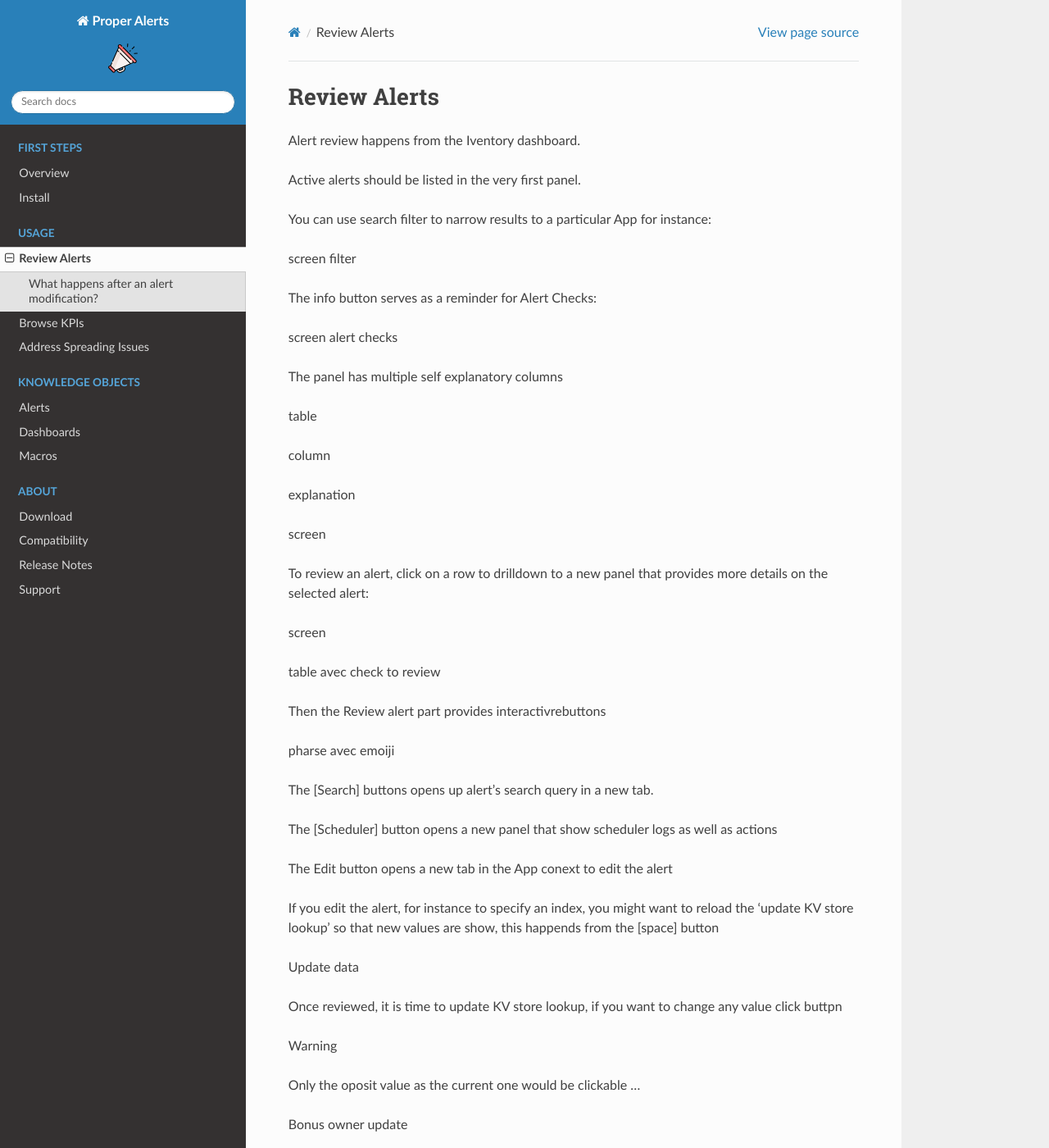
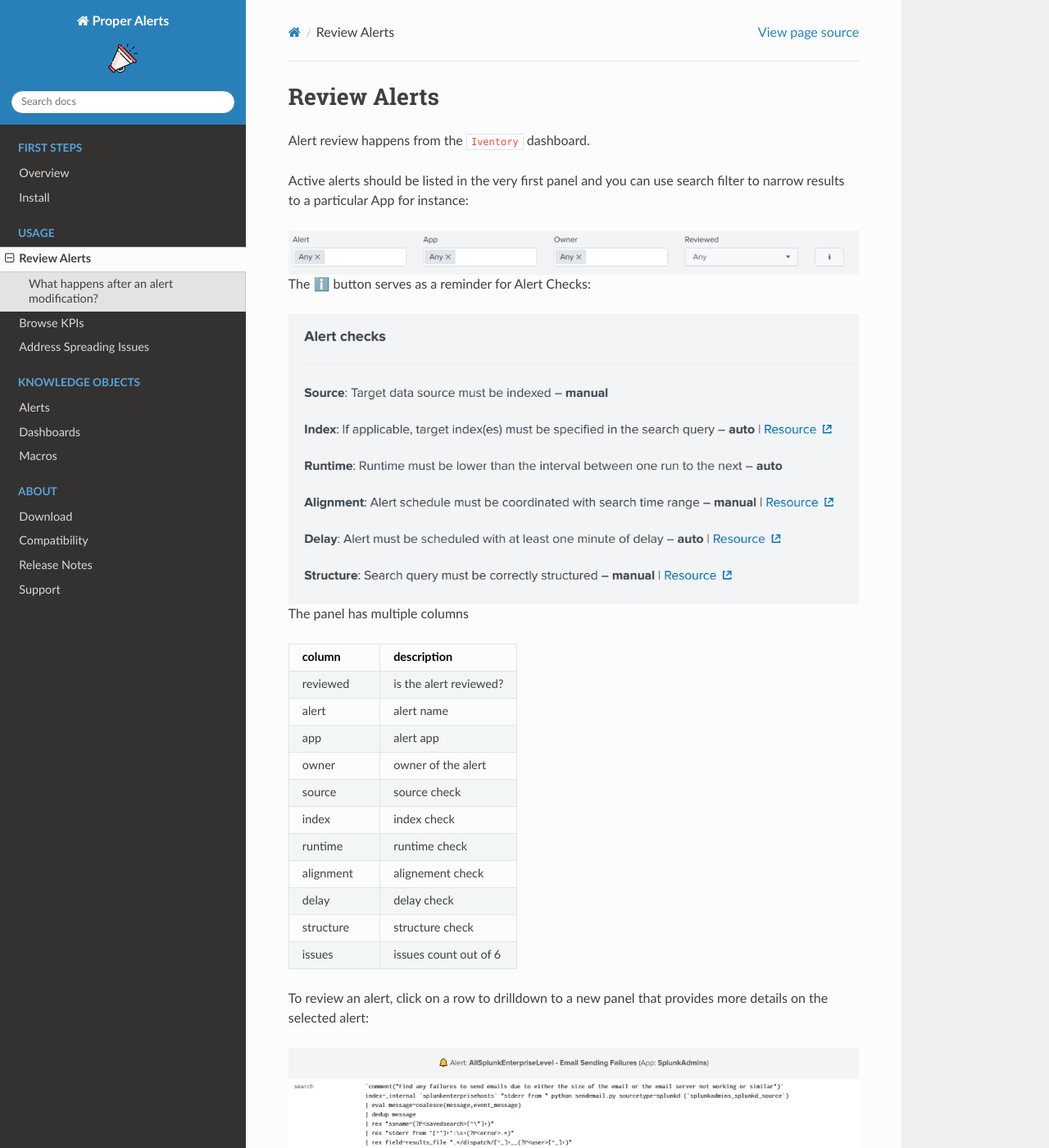
Before and after one commit to a-l-h/splunk-app-proper-alerts, a Sphinx documentation site: the page built from doc/review.rst, in a window 1280 px wide and 1400 px high. Shown: the whole window at 82% size. Built offline with Sphinx 7.4.7 and the Read the Docs theme 2.0.0, drawn with Linux system fonts in a browser that asks for light colours; some of the changed text lies outside the part shown.

Commit message:
Update review.rst

```diff
--- a/doc/review.rst
+++ b/doc/review.rst
@@ -1,53 +1,75 @@
 Review Alerts
 -------------
 
-Alert review happens from the Iventory dashboard.
+Alert review happens from the ``Iventory`` dashboard.
 
-Active alerts should be listed in the very first panel.
+Active alerts should be listed in the very first panel and you can use search filter to narrow results to a particular App for instance:
 
-You can use search filter to narrow results to a particular App for instance:
+.. image:: img/inventory_filters.png
+   :align: center
 
-screen filter
+The ℹ️ button serves as a reminder for Alert Checks:
 
-The info button serves as a reminder for Alert Checks:
+.. image:: img/inventory_info.png
+   :align: center
 
-screen alert checks
+The panel has multiple columns
 
-The panel has multiple self explanatory columns
+.. list-table::
+   :widths: 40 60
+   :header-rows: 1
 
-table
-
-column
-
-explanation
-
-screen
+   * - column
+     - description
+   * - reviewed
+     - is the alert reviewed?
+   * - alert
+     - alert name
+   * - app
+     - alert app
+   * - owner
+     - owner of the alert
+   * - source
+     - source check
+   * - index
+     - index check
+   * - runtime
+     - runtime check
+   * - alignment
+     - alignement check
+   * - delay
+     - delay check
+   * - structure
+     - structure check
+   * - issues
+     - issues count out of 6
 
 To review an alert, click on a row to drilldown to a new panel that provides more details on the selected alert:
 
-screen
+.. image:: img/inventory_panel_2.png
+   :align: center
 
-table avec check to review
+Then the Review alert part provides interactivre buttons
 
-Then the Review alert part provides interactivrebuttons
+.. image:: img/inventory_review_alert.png
+   :align: center
 
-pharse avec emoiji
+The 🔍 button opens up alert's search query in a new tab.
 
-The [Search] buttons opens up alert's search query in a new tab.
+The 📊 button opens a new panel that show scheduler logs as well as actions
 
-The [Scheduler] button opens a new panel that show scheduler logs as well as actions
+The ⚙️ button opens a new tab in the App conext to edit the alert
 
-The Edit button opens a new tab in the App conext to edit the alert
-
-If you edit the alert, for instance to specify an index, you might want to reload the 'update KV store lookup' so that new values are show, this happends from the [space] button
+If you edit the alert, for instance to specify an index, you might want to reload the 'update KV store lookup' so that new values are show, this happends from the 🚀 button
 
 Update data
 
+.. image:: img/inventory_update_data.png
+   :align: center
+
 Once reviewed, it is time to update KV store lookup, if you want to change any value click buttpn
 
-Warning
-
-Only the oposit value as the current one would be clickable ...
+**(WARNING/2) Only the oposit value as the current one would be clickable ...**
 
 
 Bonus owner update
```
